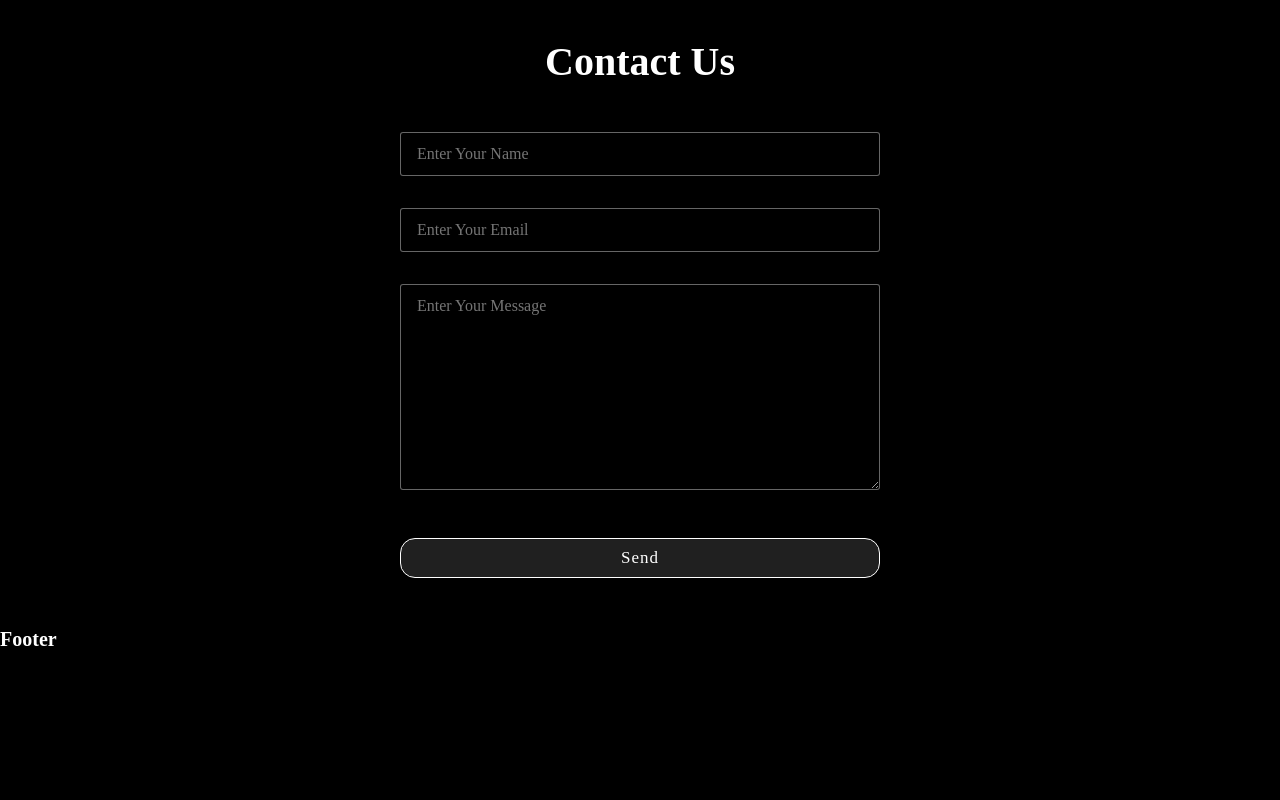
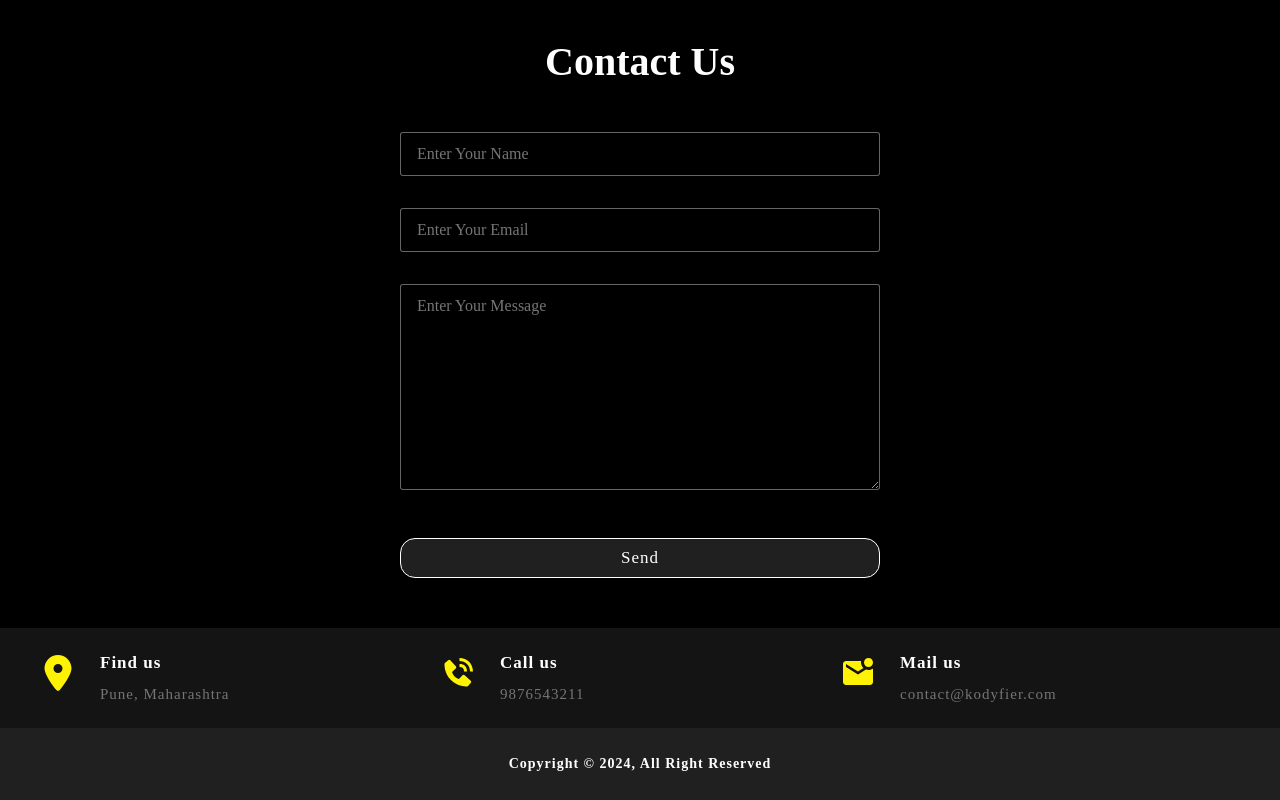
Before and after one commit to Itsarun01/Country-Explorer, a React (Vite) app: page / in a window 1280 px wide. Shown: the part 1844-2644 px from the top of the page. Before the commit the page ends 2495 px from the top, so only its background shows below. Built offline with nearby package versions, Linux system fonts and the light colour scheme.

Commit message:
footer section done...

```diff
--- a/src/App.css
+++ b/src/App.css
@@ -294,4 +294,59 @@ nav ul {
   justify-content: center;
 }
 
-/* contact section end  */
+/* contact section end  *
+
+
+/* footer Code */
+
+.footer-contact {
+  height: 10rem;
+  display: flex;
+  gap: 2.4rem;
+  align-items: center;
+
+  & .icon {
+    color: rgb(255, 242, 3);
+    font-size: 3.6rem;
+
+    & .icon:nth-child(2) {
+      rotate: 90deg;
+    }
+  }
+}
+
+.footer-contact-text {
+  display: flex;
+  flex-direction: column;
+  gap: 0.6rem;
+
+  & p {
+    font-size: 1.5rem;
+    color: #757575;
+  }
+}
+
+
+& p:first-child {
+  font-size: 1.7rem;
+  font-weight: bold;
+  color: #fff;
+}
+
+
+.footer-section {
+background: #151414;
+position: relative;
+}
+
+.copyright-area {
+background: #202020;
+padding: 25px 0;
+text-align: center;
+}
+.copyright-text p {
+margin: 0;
+font-size: 14px;
+color: #fff;
+
+}
--- a/src/Components/UI/Footer.jsx
+++ b/src/Components/UI/Footer.jsx
@@ -1,7 +1,41 @@
+import FooterData from "../../api/FooterData.json";
+import {FaLocationDot} from "react-icons/fa6";
+import {BiSolidPhoneCall} from "react-icons/bi";
+import {MdMarkEmailUnread} from "react-icons/md";
+import {NavLink} from "react-router-dom";
 const Footer = () => {
+  const footerIcons = {
+    MdPlace: <FaLocationDot />,
+    IoCallSharp: <BiSolidPhoneCall />,
+    TbMailPlus: <MdMarkEmailUnread />,
+  };
+
   return (
     <>
-      <h1>Footer</h1>
+      <footer className="footer-section">
+        <div className="container grid grid-three-col">
+          {FooterData.map((Data, i) => {
+            const {icon, title, details} = Data;
+            return (
+              <div className="footer-contact" key={i}>
+                <div className="icon">{footerIcons[icon]}</div>
+                <div className="footer-contact-text">
+                  <p>{title}</p>
+                  <p>{details}</p>
+                </div>
+              </div>
+            );
+          })}
+        </div>
+
+        <div className="copyright-area">
+          <div className="container">
+            <div className="copyright-text">
+              <p>Copyright &copy; 2024, All Right Reserved</p>
+            </div>
+          </div>
+        </div>
+      </footer>
     </>
   );
 };
--- /dev/null
+++ b/src/api/FooterData.json
@@ -0,0 +1,17 @@
+[
+    {
+      "icon": "MdPlace",
+      "title": "Find us",
+      "details": "Pune, Maharashtra"
+    },
+    {
+      "icon": "IoCallSharp",
+      "title": "Call us",
+      "details": "9876543211"
+    },
+    {
+      "icon": "TbMailPlus",
+      "title": "Mail us",
+      "details": "contact@kodyfier.com"
+    }
+  ]
```
